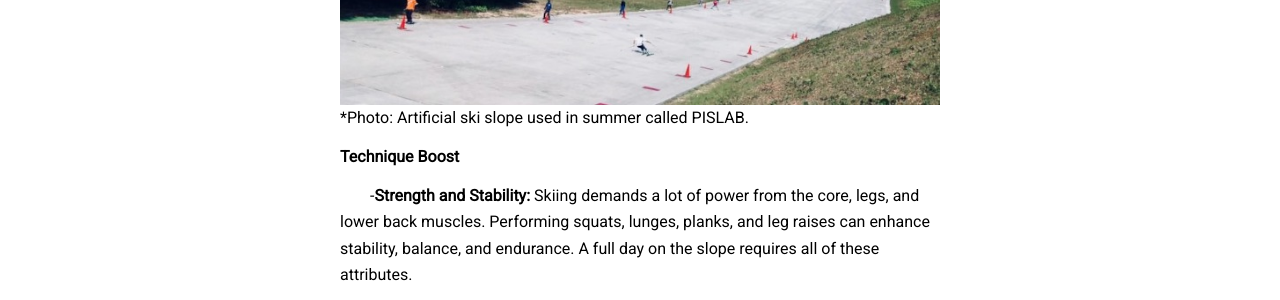
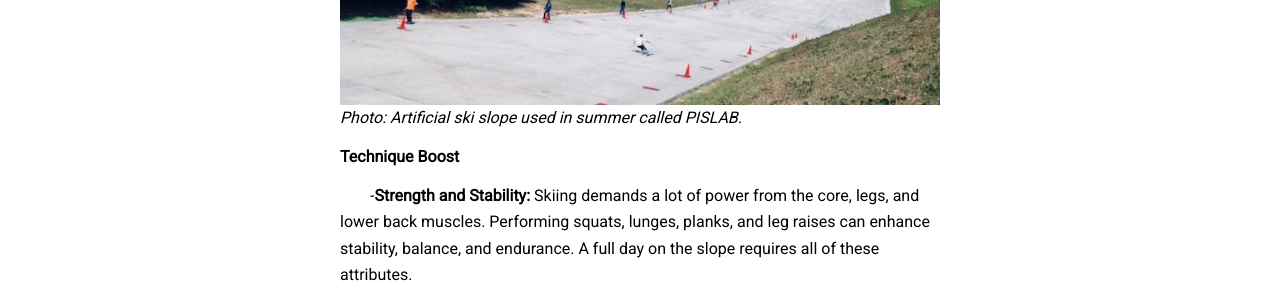
Before and after one commit to eliotcochrane/eliotcochrane.github.io, a Jekyll site: the page built from _posts/2023-09-29-preseason-prep.md, in a window 1280 px wide and 900 px high, scrolled down 854 px. Shown: the part 152-452 px from the top of the window. Built offline with Jekyll 4.4.1, drawn with Linux system fonts in a browser that asks for light colours; nearby versions of some CDN libraries.

Commit message:
Italics Proper Format
Italics Proper Format

```diff
--- a/_posts/2023-09-29-preseason-prep.md
+++ b/_posts/2023-09-29-preseason-prep.md
@@ -17,7 +17,7 @@ As winter approaches, every skier anxiously awaits the first dusting and hopes f
 *Note: Exercises alone will not make you a better skier. Better fitness will give you a higher potential.*
 
 ![Artificial ski slope used in summer called PISLAB](/assets/img/sakata-1.jpeg)
-*Photo: Artificial ski slope used in summer called PISLAB.
+*Photo: Artificial ski slope used in summer called PISLAB.*
 
 #### Technique Boost
 
```
